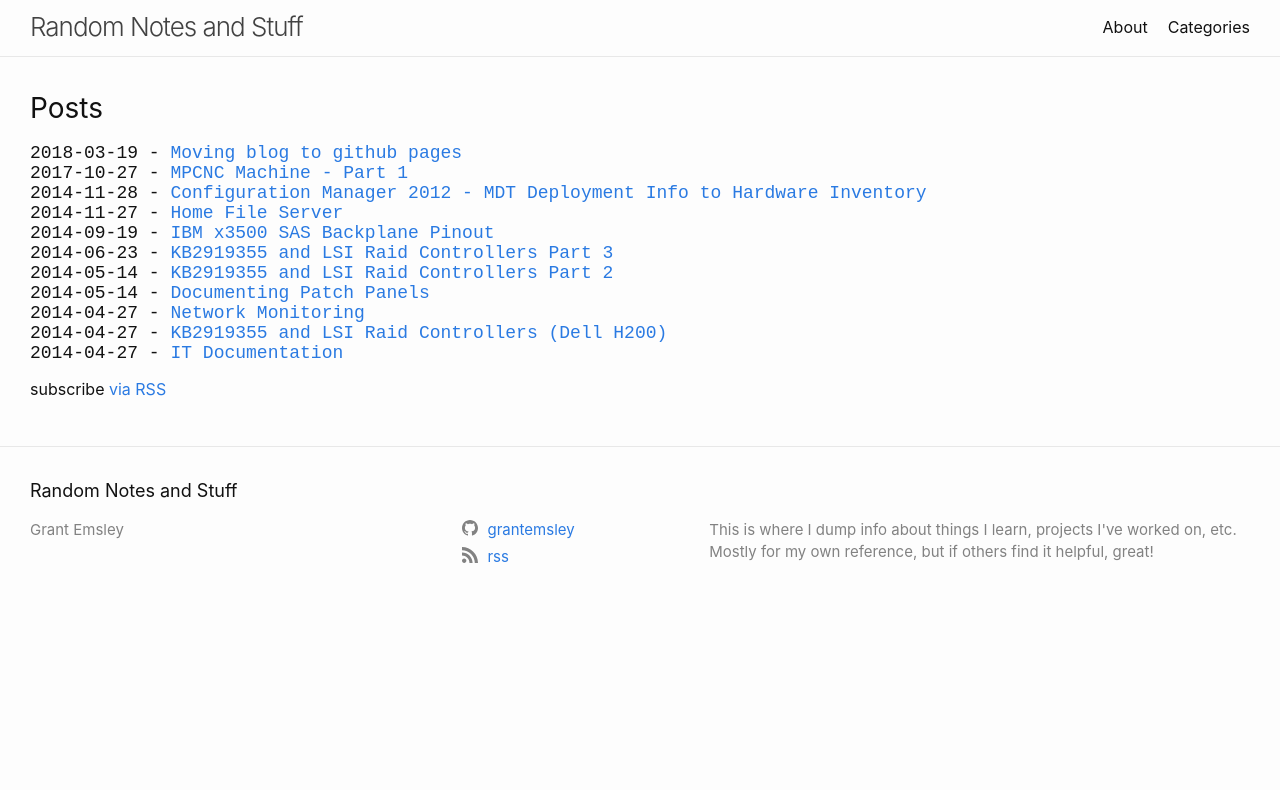
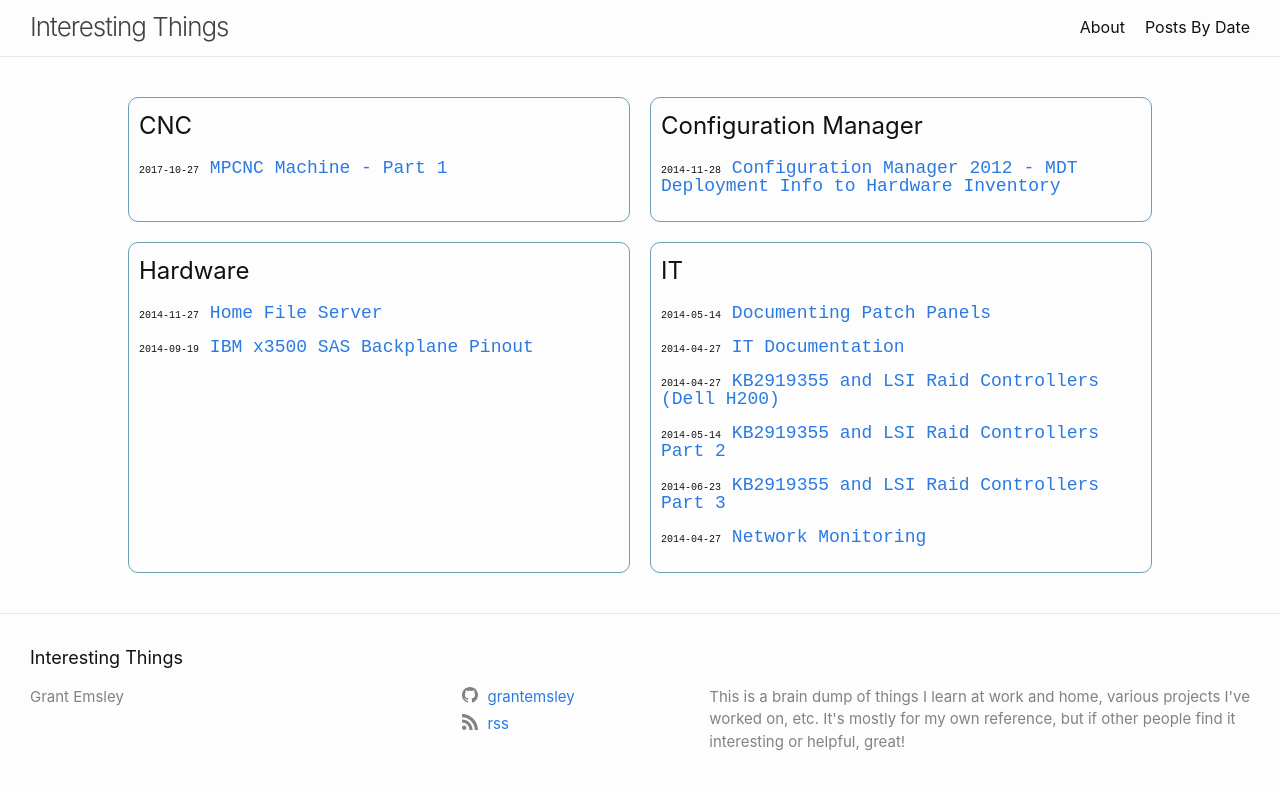
Before and after one commit to grantemsley/grantemsley.github.io, a Jekyll site: the page built from index.md, in a window 1280 px wide. Shown: the top 790 px of the page. Built offline with Jekyll 4.4.1, drawn with Linux system fonts in a browser that asks for light colours; nearby versions of some CDN libraries.

Commit message:
Layout changes, about page

```diff
--- a/_config.yml
+++ b/_config.yml
@@ -1,7 +1,7 @@
-title: Random Notes and Stuff
+title: Interesting Things
 author: Grant Emsley
 description: >
-  This is where I dump info about things I learn, projects I've worked on, etc. Mostly for my own reference, but if others find it helpful, great!
+  This is a brain dump of things I learn at work and home, various projects I've worked on, etc. It's mostly for my own reference, but if other people find it interesting or helpful, great!
 baseurl: ""
 timezone: America/Toronto
 show_excerpts: false
--- a/_includes/head.html
+++ b/_includes/head.html
@@ -4,6 +4,8 @@
   <meta name="viewport" content="width=device-width, initial-scale=1">
   {%- seo -%}
   <link rel="stylesheet" href="{{ "/assets/main.css" | relative_url }}">
+  <link href="https://maxcdn.bootstrapcdn.com/font-awesome/4.6.3/css/font-awesome.min.css" rel="stylesheet">
+  <link rel="stylesheet" href="https://fonts.googleapis.com/css?family=PT+Serif:400,400italic,700%7CPT+Sans:400">
   {%- feed_meta -%}
   {%- if jekyll.environment == 'production' and site.google_analytics -%}
     {%- include google-analytics.html -%}
--- /dev/null
+++ b/_layouts/categories.html
@@ -0,0 +1,29 @@
+---
+layout:   defaultfull
+title:    Categories
+---
+
+{{content}}
+
+<div class="categories">
+  {% assign sorted_cats = site.categories | sort %}
+  {% for category in sorted_cats %}
+    <div class="category">
+      <h2 id="{{ category[0] | slugify }}">{{ category[0] }}</h2>
+      <ul class="post-list">
+        {% assign sorted_posts = category[1] | sort: 'title' %}
+        {% for post in sorted_posts %}
+          <li class="spaced">
+            {%- assign date_format = site.minima.date_format | default: "%Y-%m-%d" -%}
+            <h3>
+              <span class="post-link">
+                <small>{{ post.date | date: date_format }}</small>
+                <a href="{{ post.url | relative_url }}">{{ post.title | escape }}</a>
+              </span>
+            </h3>
+          </li>
+        {% endfor %}
+      </ul>
+    </div>
+  {% endfor %}
+</div>
--- a/_layouts/home.html
+++ b/_layouts/posts.html
@@ -10,7 +10,6 @@
   {{ content }}
 
   {%- if site.posts.size > 0 -%}
-    <h2 class="post-list-heading">{{ page.list_title | default: "Posts" }}</h2>
     <ul class="post-list">
       {%- for post in site.posts -%}
       <li>
@@ -27,8 +26,6 @@
       </li>
       {%- endfor -%}
     </ul>
-
-    <p class="rss-subscribe">subscribe <a href="{{ "/feed.xml" | relative_url }}">via RSS</a></p>
   {%- endif -%}
 
 </div>
--- a/_sass/custom.scss
+++ b/_sass/custom.scss
@@ -29,6 +29,10 @@
   margin-bottom: 2px;
 }
 
+li.spaced {
+  margin-bottom: 1em;
+}
+
 div.gallery {
   display: flex;
   flex-wrap: wrap;
@@ -39,3 +43,42 @@
 figure.image {
   margin: 10px;
 }
+
+.tags-expo .tags-expo-list {
+  font-size: 0.9rem;
+}
+
+.post-tag {
+  margin: .2em .3em;
+  display: inline-block;
+  background: rgba(106,159,181,0.15);
+  padding: 0 0.5rem;
+  border-radius: 4px;
+  color: #6a9fb5;
+  font-family: "PT Sans",Helvetica,Arial,sans-serif;
+}
+
+.post-tag:before {
+  content: "\f02b";
+  font-family: FontAwesome;
+  padding-right: .5em;
+}
+
+a.post-tag {
+  text-decoration: none;
+}
+
+div.categories {
+  display: flex;
+  flex-wrap: wrap;
+  justify-content: center;
+}
+
+div.category {
+  border: 1px solid #6a9fb5;
+  border-radius: 10px;
+  padding: 10px;
+  margin: 10px;
+  width: 25em;
+  min-width: 30em;
+}
```
Also changed, not shown: about.md (+20 -1 lines), categories.md (deleted, +0 -80 lines), index.md (+1 -1 lines), posts.md (added, +4 -0 lines), 1 other file.
